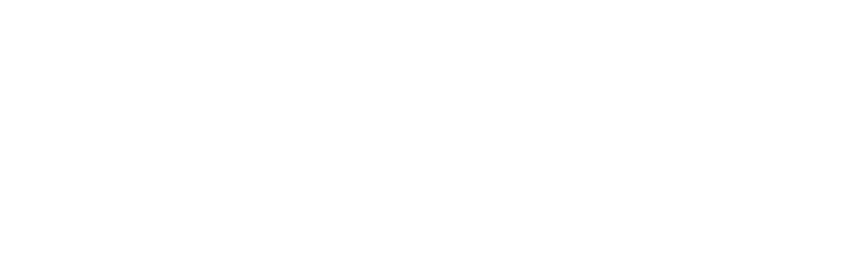
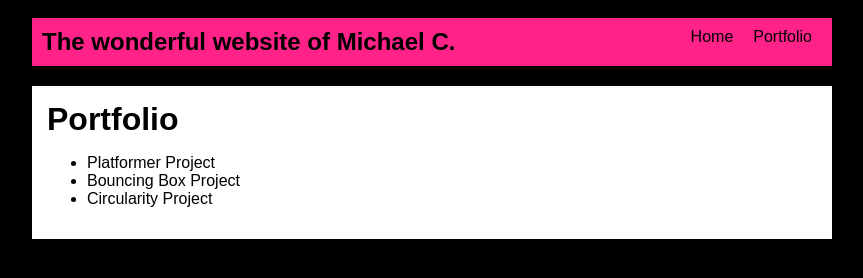
Before and after one commit to Michael8910-c/Michael8910-c.github.io, a plain HTML site: page portfolio.html in a window 1280 px wide. Shown: the whole page, without its empty margins (208-1071 px from the left). Drawn offline with Linux system fonts and the light colour scheme.

Commit message:
Portfolio Start

```diff
--- a/portfolio.html
+++ b/portfolio.html
@@ -0,0 +1,42 @@
+<!DOCTYPE html>
+<html>
+  <head>
+    <title>The Website</title>
+    <link rel="stylesheet" href="style.css" />
+  </head>
+
+  <body>
+    <!-- All content goes here -->
+    <div id="all-contents">
+      <nav>
+        <h1>The wonderful website of Michael C.</h1>
+        <ul id="nav-ul">
+<li class="nav-li">
+<a href="index.html">Home</a>
+</li>
+
+<li class="nav-li">
+<a href="portfolio.html">Portfolio</a>
+</li>
+</ul>
+</nav>
+
+<main>
+<div class="content">
+<h1>Portfolio</h1>
+<ul id="portfolio">
+<li>
+<a href="fsd-projects/platformer/">Platformer Project</a>
+</li>
+<li>
+<a href="fsd-projects/bouncing-box/">Bouncing Box Project</a>
+</li>
+<li>
+<a href="fsd-projects/circularity/">Circularity Project</a>
+</li>
+</ul>
+</div>
+</main>
+</div>
+</body>
+</html>
--- a/style.css
+++ b/style.css
@@ -46,7 +46,7 @@ padding: 0 10px;
 
 a {
 text-decoration: none;
-color: #ff6464;
+color: #000000;
 }
 
 
```
Also changed, not shown: index.html (+3 -0 lines).
